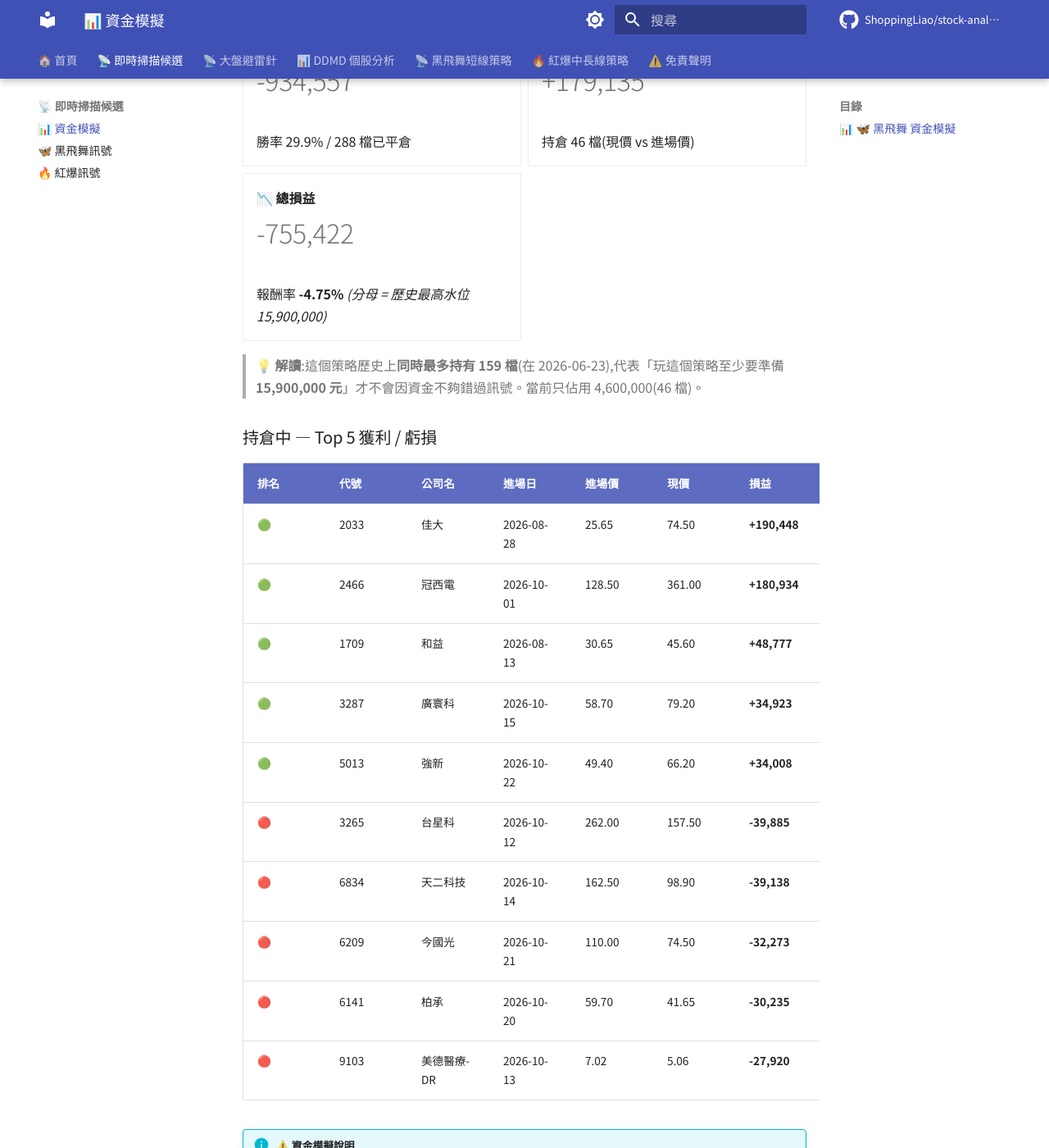
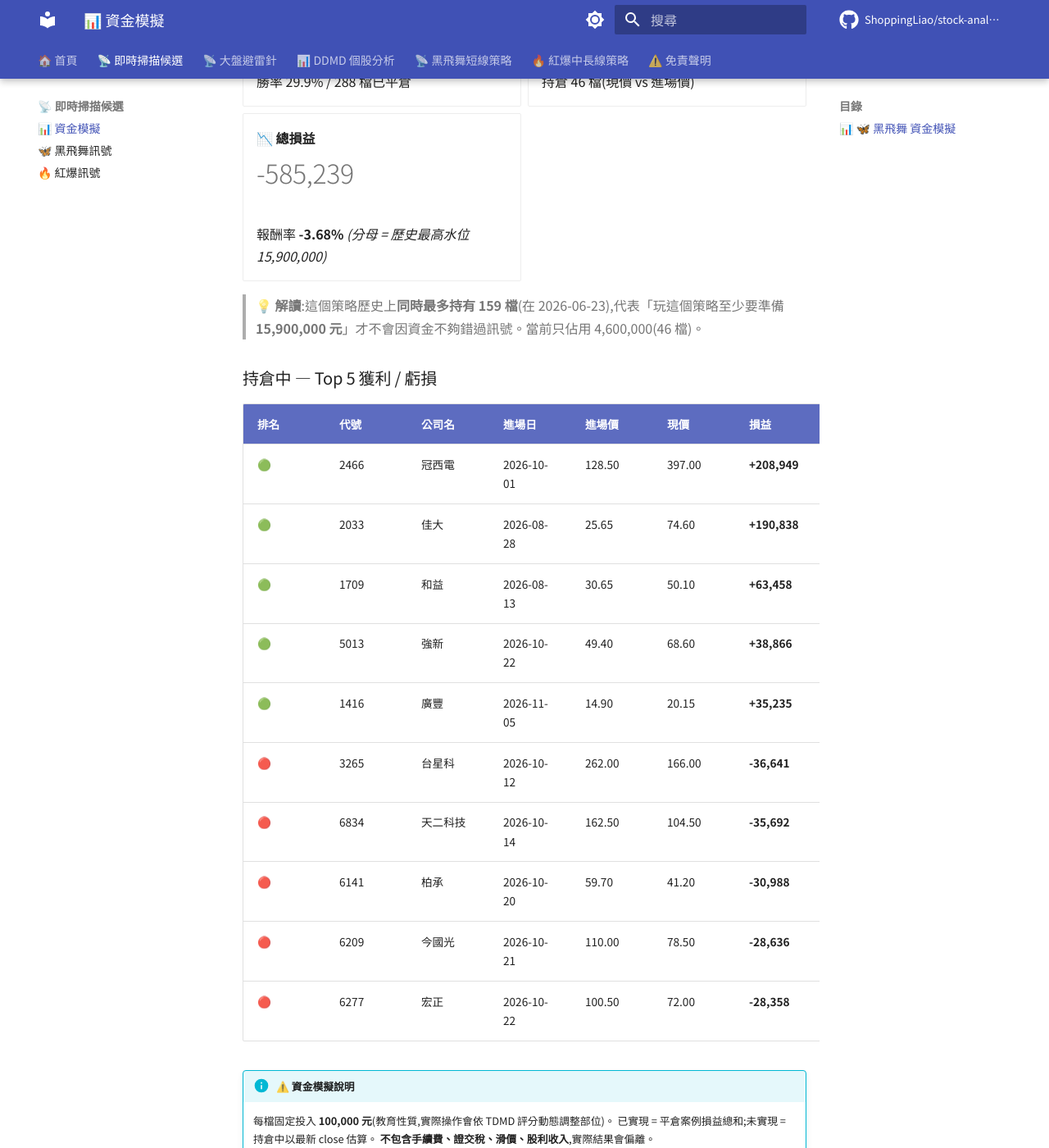
Before and after one commit to ShoppingLiao/stock-analysis-public, an MkDocs documentation site: the page built from docs/signals_capital.md, in a window 1280 px wide and 1400 px high, scrolled down 2247 px. Shown: the whole window at 82% size. Built offline with MkDocs 1.6.1 and Material for MkDocs 9.7.7, drawn with Linux system fonts in a browser that asks for light colours; comment, search, counter and statistics services are not loaded; some of the changed text lies outside the part shown.

Commit message:
docs(signals): update BB + RB + capital (2026-11-11)

```diff
--- a/docs/signals_capital.md
+++ b/docs/signals_capital.md
@@ -29,36 +29,35 @@
 
 -   **🟢 已實現損益**
 
-    # +666,554
+    # +669,146
 
-    勝率 31.6% / 376 檔已平倉
+    勝率 31.8% / 377 檔已平倉
 
 -   **🟡 未實現損益**
 
-    # +24,465
+    # +20,513
 
-    持倉 6 檔(現價 vs 進場價)
+    持倉 5 檔(現價 vs 進場價)
 
 -   **📈 總損益**
 
-    # +691,018
+    # +689,659
 
-    報酬率 **+10.01%** _(分母 = 歷史最高水位 6,900,000)_
+    報酬率 **+10.00%** _(分母 = 歷史最高水位 6,900,000)_
 
 </div>
 
-> **💡 解讀**:這個策略歷史上**同時最多持有 69 檔**(在 2026-05-28),代表「玩這個策略至少要準備 **6,900,000 元**」才不會因資金不夠錯過訊號。當前只佔用 600,000(6 檔)。
+> **💡 解讀**:這個策略歷史上**同時最多持有 69 檔**(在 2026-05-28),代表「玩這個策略至少要準備 **6,900,000 元**」才不會因資金不夠錯過訊號。當前只佔用 500,000(5 檔)。
 
 ### 持倉中 — Top 5 獲利 / 虧損
 
 | 排名 | 代號 | 公司名 | 進場日 | 進場價 | 現價 | 損益 | 損益% |
 |------|------|--------|--------|--------|------|------|-------|
-| 🟢 | 2468 | 華經 | 2026-11-06 | 58.60 | 66.00 | **+12,628** | **+12.63%** |
-| 🟢 | 3287 | 廣寰科 | 2026-11-06 | 73.30 | 79.20 | **+8,049** | **+8.05%** |
-| 🟢 | 3287 | 廣寰科 | 2026-11-11 | 75.20 | 79.20 | **+5,319** | **+5.32%** |
-| 🟢 | 2412 | 中華電 | 2026-11-03 | 159.00 | 159.50 | **+314** | **+0.31%** |
-| 🔴 | 2412 | 中華電 | 2026-11-06 | 162.50 | 159.50 | **-1,846** | **-1.85%** |
-| 🔴 | 5013 | 強新 | 2026-11-11 | 66.20 | 66.20 | **-0** | **-0.00%** |
+| 🟢 | 2468 | 華經 | 2026-11-06 | 58.60 | 68.30 | **+16,553** | **+16.55%** |
+| 🟢 | 5013 | 強新 | 2026-11-11 | 66.20 | 68.60 | **+3,625** | **+3.63%** |
+| 🟢 | 2412 | 中華電 | 2026-11-03 | 159.00 | 161.00 | **+1,258** | **+1.26%** |
+| 🔴 | 2412 | 中華電 | 2026-11-06 | 162.50 | 161.00 | **-923** | **-0.92%** |
+| 🔴 | 3287 | 廣寰科 | 2026-11-11 | 75.20 | 75.20 | **-0** | **-0.00%** |
 
 !!! info "⚠️ 資金模擬說明"
     每檔固定投入 **100,000 元**(教育性質,實際操作會依 TDMD 評分動態調整部位)。
@@ -93,15 +92,15 @@
 
 -   **🟡 未實現損益**
 
-    # +179,135
+    # +349,318
 
     持倉 46 檔(現價 vs 進場價)
 
 -   **📉 總損益**
 
-    # -755,422
+    # -585,239
 
-    報酬率 **-4.75%** _(分母 = 歷史最高水位 15,900,000)_
+    報酬率 **-3.68%** _(分母 = 歷史最高水位 15,900,000)_
 
 </div>
 
@@ -111,16 +110,16 @@
 
 | 排名 | 代號 | 公司名 | 進場日 | 進場價 | 現價 | 損益 | 損益% |
 |------|------|--------|--------|--------|------|------|-------|
-| 🟢 | 2033 | 佳大 | 2026-08-28 | 25.65 | 74.50 | **+190,448** | **+190.45%** |
-| 🟢 | 2466 | 冠西電 | 2026-10-01 | 128.50 | 361.00 | **+180,934** | **+180.93%** |
-| 🟢 | 1709 | 和益 | 2026-08-13 | 30.65 | 45.60 | **+48,777** | **+48.78%** |
-| 🟢 | 3287 | 廣寰科 | 2026-10-15 | 58.70 | 79.20 | **+34,923** | **+34.92%** |
-| 🟢 | 5013 | 強新 | 2026-10-22 | 49.40 | 66.20 | **+34,008** | **+34.01%** |
-| 🔴 | 3265 | 台星科 | 2026-10-12 | 262.00 | 157.50 | **-39,885** | **-39.89%** |
-| 🔴 | 6834 | 天二科技 | 2026-10-14 | 162.50 | 98.90 | **-39,138** | **-39.14%** |
-| 🔴 | 6209 | 今國光 | 2026-10-21 | 110.00 | 74.50 | **-32,273** | **-32.27%** |
-| 🔴 | 6141 | 柏承 | 2026-10-20 | 59.70 | 41.65 | **-30,235** | **-30.23%** |
-| 🔴 | 9103 | 美德醫療-DR | 2026-10-13 | 7.02 | 5.06 | **-27,920** | **-27.92%** |
+| 🟢 | 2466 | 冠西電 | 2026-10-01 | 128.50 | 397.00 | **+208,949** | **+208.95%** |
+| 🟢 | 2033 | 佳大 | 2026-08-28 | 25.65 | 74.60 | **+190,838** | **+190.84%** |
+| 🟢 | 1709 | 和益 | 2026-08-13 | 30.65 | 50.10 | **+63,458** | **+63.46%** |
+| 🟢 | 5013 | 強新 | 2026-10-22 | 49.40 | 68.60 | **+38,866** | **+38.87%** |
+| 🟢 | 1416 | 廣豐 | 2026-11-05 | 14.90 | 20.15 | **+35,235** | **+35.23%** |
+| 🔴 | 3265 | 台星科 | 2026-10-12 | 262.00 | 166.00 | **-36,641** | **-36.64%** |
+| 🔴 | 6834 | 天二科技 | 2026-10-14 | 162.50 | 104.50 | **-35,692** | **-35.69%** |
+| 🔴 | 6141 | 柏承 | 2026-10-20 | 59.70 | 41.20 | **-30,988** | **-30.99%** |
+| 🔴 | 6209 | 今國光 | 2026-10-21 | 110.00 | 78.50 | **-28,636** | **-28.64%** |
+| 🔴 | 6277 | 宏正 | 2026-10-22 | 100.50 | 72.00 | **-28,358** | **-28.36%** |
 
 !!! info "⚠️ 資金模擬說明"
     每檔固定投入 **100,000 元**(教育性質,實際操作會依 TDMD 評分動態調整部位)。
@@ -135,9 +134,9 @@
 
 -   **💼 當前資金水位**
 
-    # 5,200,000
+    # 5,100,000
 
-    BB 600,000 + RB 4,600,000
+    BB 500,000 + RB 4,600,000
 
 -   **🌊 兩策略歷史最高水位**
 
@@ -147,21 +146,21 @@
 
 -   **🟢 已實現損益**
 
-    # -268,003
+    # -265,411
 
-    BB +666,554 + RB -934,557
+    BB +669,146 + RB -934,557
 
 -   **🟡 未實現損益**
 
-    # +203,599
+    # +369,831
 
-    BB +24,465 + RB +179,135
+    BB +20,513 + RB +349,318
 
--   **📉 總損益**
+-   **📈 總損益**
 
-    # -64,404
+    # +104,420
 
-    報酬率 **-0.28%** _(分母 = 兩策略歷史最高水位)_
+    報酬率 **+0.46%** _(分母 = 兩策略歷史最高水位)_
 
 </div>
 
```
Also changed, not shown: other parts of docs/signals_capital.md (+2 -2 lines), docs/signals_black_butterfly.md (+13 -21 lines), docs/signals_red_burst.md (+5 -1 lines).
